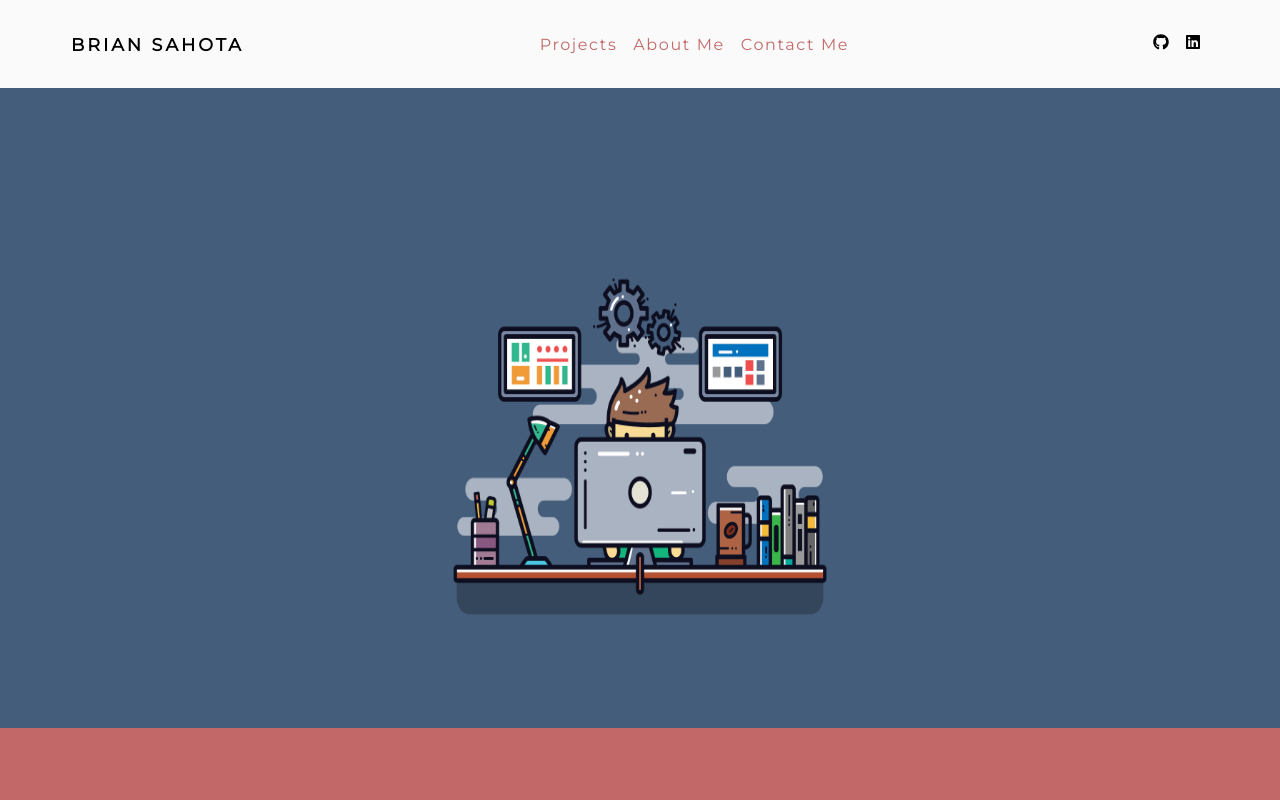
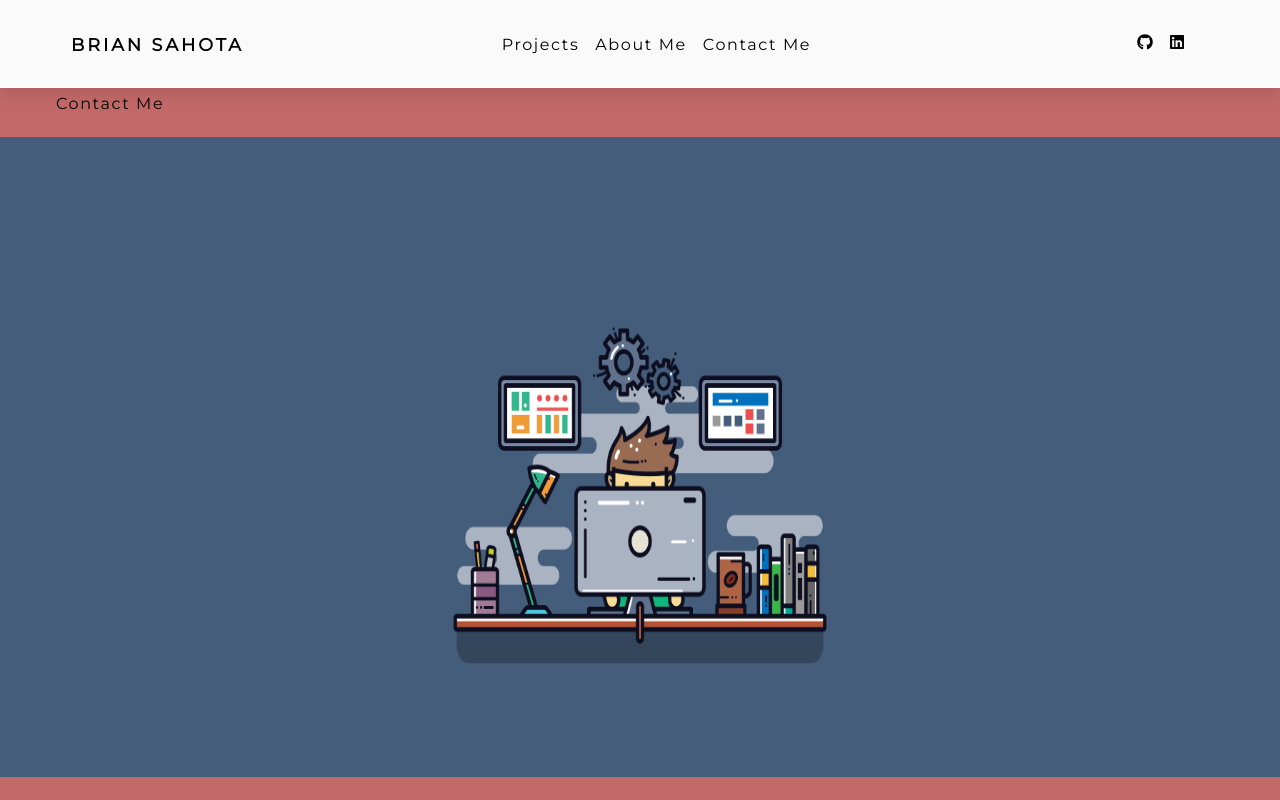
Before and after one commit to scratchytube/portofolio, a React (Create React App) app: page / in a window 1280 px wide. Built offline with nearby package versions, Linux system fonts and the light colour scheme.

Commit message:
still struggling for some reason

```diff
--- a/src/App.js
+++ b/src/App.js
@@ -5,7 +5,8 @@ import {
   SomethingFun,
   Projects,
   About,
-  Contact
+  Contact,
+  Sidebar,
 } from './Components'
 
 
@@ -16,6 +17,7 @@ const App = () => {
     <div>
       {/* <Navbar /> */}
       <Header />
+      <Sidebar />
       <SomethingFun />
       <Projects />
       <About />
--- a/src/Components/Header.js
+++ b/src/Components/Header.js
@@ -28,10 +28,10 @@ const Header = () => {
                 </div>
                 <ul className='social-icons'>
                     <li>
-                        <a href="www.github.com"><FaGithub /></a>
+                        <a href="https://github.com/scratchytube"><FaGithub /></a>
                     </li>
                     <li>
-                        <a href="www.linkedIn.com"><FaLinkedin /></a>
+                        <a href="https://www.linkedin.com/in/bsahota"><FaLinkedin /></a>
                     </li>
                 </ul>
             </div>
@@ -42,6 +42,8 @@ const Header = () => {
 export default Header
 
 const Wrapper = styled.nav`
+position: fixed;
+width: 100%;
 background-color: #fafafa;
 box-shadow: 0 5px 15px rgba(0, 0, 0, 0.1);
 
@@ -71,14 +73,14 @@ display: block;
     padding: 0.5rem 1rem;
     transition: all 0.3s linear;
     text-decoration: none;
-color: #C26868;
+    color: black;
 }
 
 .links a:hover {
     background: hsl(210, 31%, 80%);
     color: white;
     padding-left: 1.5rem;
-    color: #445D7B;
+    color: #C26868;;
 }
 
 .social-icons {
@@ -105,6 +107,7 @@ color: #C26868;
 
     .links-container {
         height: auto !important;
+        padding-right: 3.75rem;
     }
 
     .links {
@@ -113,7 +116,7 @@ color: #C26868;
 
     .links a {
         padding: 0;
-        margin 0 0.5rem;
+        margin: 0 0.5rem;
     }
 
     .links a:hover {
@@ -123,6 +126,7 @@ color: #C26868;
 
     .social-icons {
         display: flex;
+        padding-right: 1rem;
     }
 
     .social-icons a {
--- /dev/null
+++ b/src/Components/Sidebar.js
@@ -0,0 +1,46 @@
+import React from 'react'
+import styled from 'styled-components'
+
+const Sidebar = () => {
+    return (
+        <Wrapper>
+            <div className="links-container show-container">
+                        <ul className="links">
+                            <li>
+                                <a href="#">Projects</a>
+                            </li>
+                            <li>
+                                <a href="#">About me</a>
+                            </li>
+                            <li>
+                                <a href="#">Contact me</a>
+                            </li>
+                        </ul>
+            </div>
+        </Wrapper>
+    )
+}
+
+export default Sidebar
+
+const Wrapper = styled.nav`
+
+
+.links a {
+    font-size: 1rem;
+    text-transform: capitalize;
+    letter-spacing: 0.1rem;
+    display: block;
+    padding: 0.5rem 1rem;
+    transition: all 0.3s linear;
+    text-decoration: none;
+    color: black;
+}
+
+.links a:hover {
+    background: hsl(210, 31%, 80%);
+    color: white;
+    padding-left: 1.5rem;
+    color: #C26868;;
+}
+`
--- a/src/Components/index.js
+++ b/src/Components/index.js
@@ -4,6 +4,7 @@ import Projects from './Projects'
 import About from './About'
 import Contact from './Contact'
 import Header from './Header'
+import Sidebar from './Sidebar'
 
 export {
     // Navbar,
@@ -12,4 +13,5 @@ export {
     About,
     Contact,
     Header,
+    Sidebar,
 }
```
Also changed, not shown: src/index.css (+28 -24 lines). Lines whose indentation alone changed are shown as unchanged.
